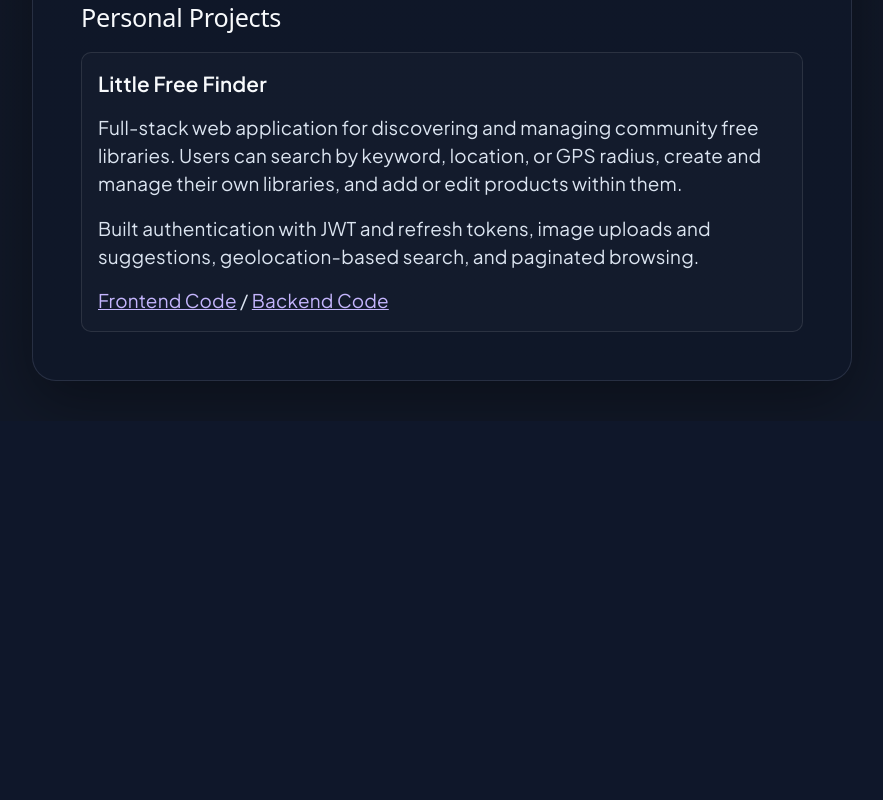
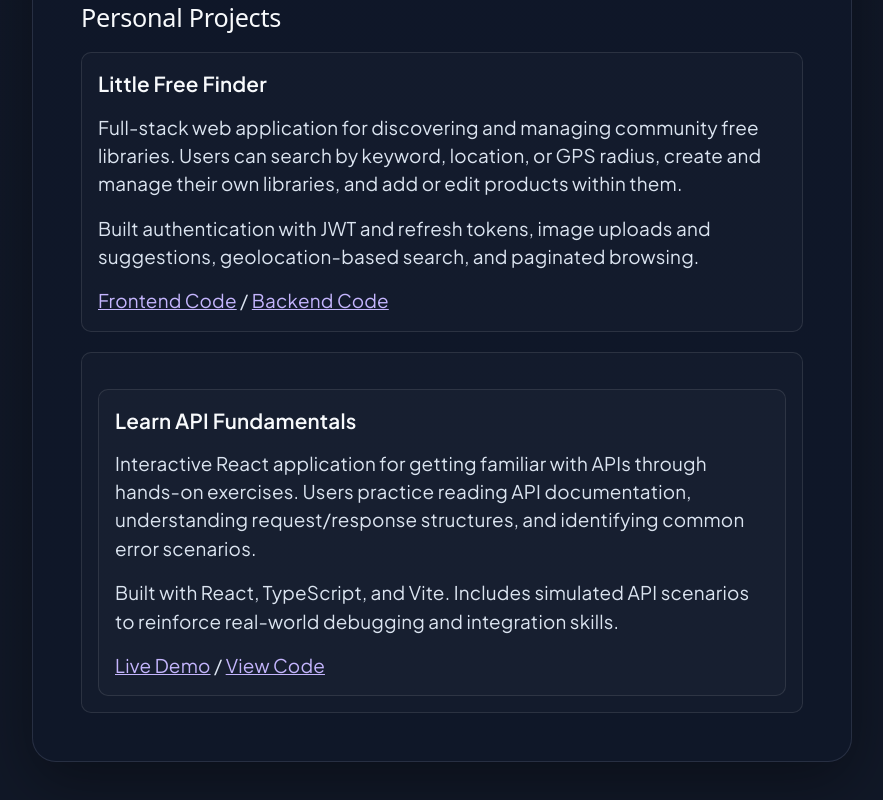
Before and after one commit to lizburkecodes/liz-burke-portfolio, a React (Vite) app: page /projects in a window 1280 px wide. Shown: the part 4885-5685 px from the top of the page, without its empty margins (198-1081 px from the left). Before the commit the page ends 5306 px from the top, so only its background shows below. Built offline with nearby package versions, Linux system fonts and the light colour scheme; the HTML template or start-up script is replaced by a standard one.

Commit message:
add Learn API Basics project to portfolio

```diff
--- a/src/pages/Projects.jsx
+++ b/src/pages/Projects.jsx
@@ -258,6 +258,40 @@ function Projects() {
           </a>
         </p>
       </div>
+      <div className="project-item">
+        <div className="project-item">
+          <h3>Learn API Fundamentals</h3>
+
+          <p>
+            Interactive React application for getting familiar with APIs through hands-on exercises.
+            Users practice reading API documentation, understanding request/response structures,
+            and identifying common error scenarios.
+          </p>
+
+          <p>
+            Built with React, TypeScript, and Vite. Includes simulated API scenarios to reinforce
+            real-world debugging and integration skills.
+          </p>
+
+          <p className="project-links">
+            <a
+              href="https://learn-api-basics.netlify.app"
+              target="_blank"
+              rel="noreferrer"
+            >
+              Live Demo
+            </a>{' '}
+            /{' '}
+            <a
+              href="https://github.com/lizburkecodes/api-learning-app-v2"
+              target="_blank"
+              rel="noreferrer"
+            >
+              View Code
+            </a>
+          </p>
+        </div>
+      </div>
     </div>
   )
 }
```
